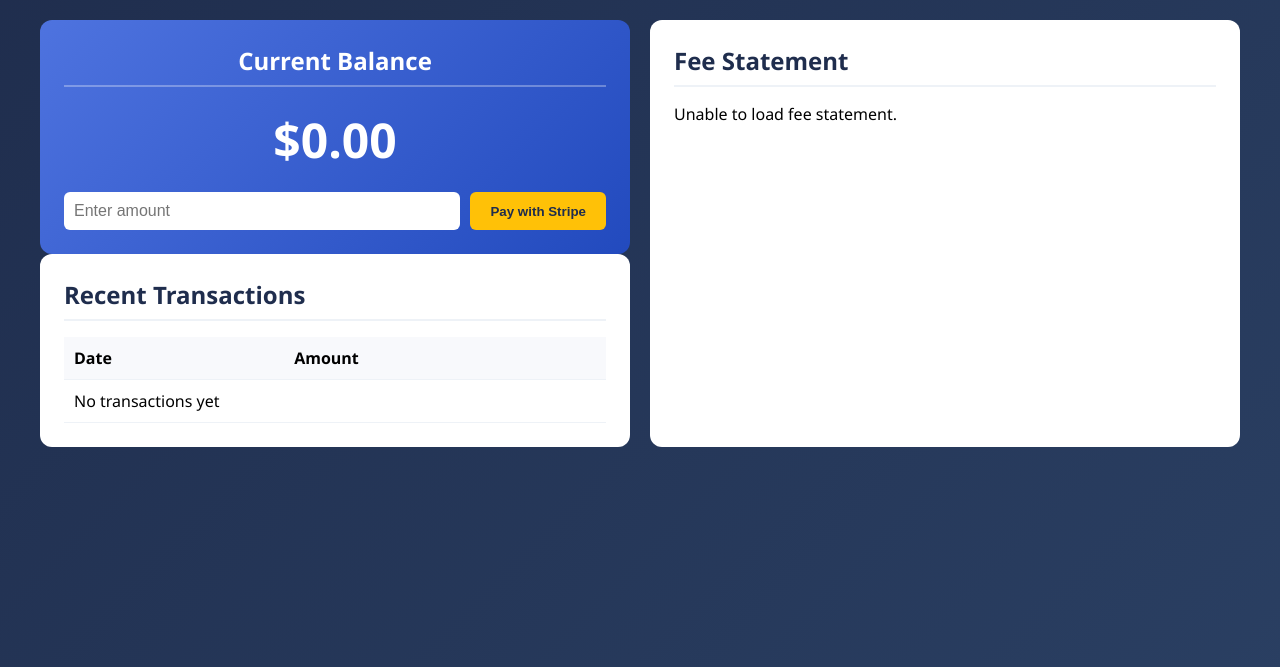
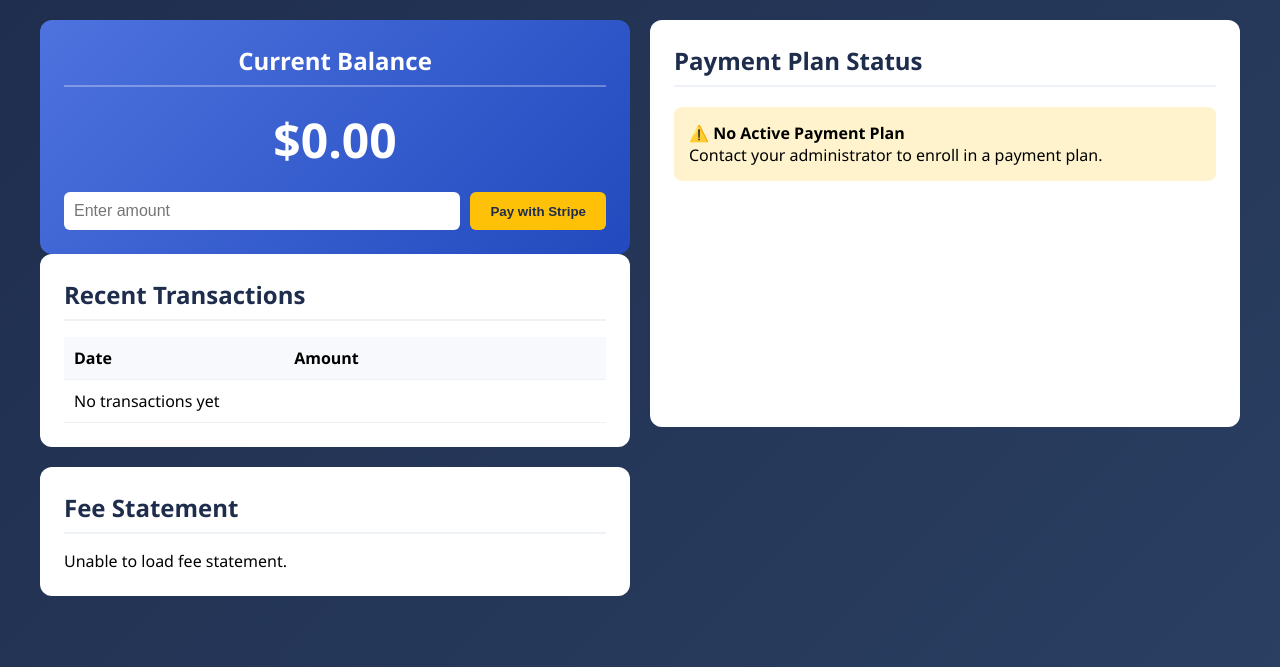
Before and after one commit to cizuora/Online_Tuition_management_System, a Flask app: template templates/student_dashboard.html in a window 1280 px wide. Shown: the part 103-770 px from the top of the page. Run offline with Flask 3, Linux system fonts and the light colour scheme; the template is opened without the code that fills it, so the values that code supplies are empty.

Commit message:
Status for payment plan

```diff
--- a/templates/student_dashboard.html
+++ b/templates/student_dashboard.html
@@ -162,6 +162,21 @@
             border-radius: 8px;
             margin-top: 20px;
         }
+
+        .progress-bar {
+            background: #ddd;
+            border-radius: 10px;
+            height: 10px;
+            overflow: hidden;
+            margin-top: 10px;
+        }
+
+        .progress-bar-fill {
+            background: #28a745;
+            height: 100%;
+            width: 0;
+            transition: width 0.3s ease;
+        }
     </style>
 </head>
 
@@ -225,6 +240,36 @@
             </div>
 
             <!-- Right Column -->
+            <!-- Payment Plan Status Section -->
+            <div class="card" style="margin-bottom: 20px;">
+                <h2>Payment Plan Status</h2>
+                {% if student and student.payment_plan %}
+                <div class="summary-box" style="background: #e8f4fd;">
+                    <p><strong>✅ Active Plan:</strong> {{ student.payment_plan.plan_type|title }} Plan</p>
+                    <p><strong>Payment Amount:</strong> ${{ "%.2f"|format(student.payment_plan.payment_amount) }}</p>
+                    <p><strong>Payments Made:</strong> {{ student.payment_plan.num_payments -
+                        student.payment_plan.remaining_payments }} of {{ student.payment_plan.num_payments }}</p>
+                    <p><strong>Remaining Payments:</strong> {{ student.payment_plan.remaining_payments }}</p>
+                    <p><strong>Next Payment Due:</strong> {{ student.payment_plan.next_payment_due or '30 days from enrollment' }}
+                    </p>
+
+                    <!-- Progress Bar -->
+                    <div style="margin-top: 10px;">
+                        <div style="background: #ddd; border-radius: 10px; height: 10px; overflow: hidden;">
+                            <div style="background: #28a745; width: {{ student.payment_plan.progress_percentage }}%; height: 100%;">
+                            </div>
+                        </div>
+                        <p style="font-size: 12px; margin-top: 5px;">{{ "%.0f"|format(student.payment_plan.progress_percentage) }}%
+                            Complete</p>
+                    </div>
+                </div>
+                {% else %}
+                <div class="summary-box" style="background: #fff3cd;">
+                    <p><strong>⚠️ No Active Payment Plan</strong></p>
+                    <p>Contact your administrator to enroll in a payment plan.</p>
+                </div>
+                {% endif %}
+            </div>
             <div class="card">
                 <h2>Fee Statement</h2>
                 {% if statement %}
@@ -296,6 +341,16 @@
                 messageArea.innerHTML = '';
             }, 3000);
         }
+
+        document.addEventListener('DOMContentLoaded', () => {
+            const progressFill = document.querySelector('.progress-bar-fill');
+            if (progressFill) {
+                const progress = parseFloat(progressFill.dataset.progress);
+                if (!isNaN(progress)) {
+                    progressFill.style.width = progress + '%';
+                }
+            }
+        });
     </script>
 </body>
 
```
Also changed, not shown: reset_db.py (added, +15 -0 lines), services.py (+42 -9 lines), tuition.db.
